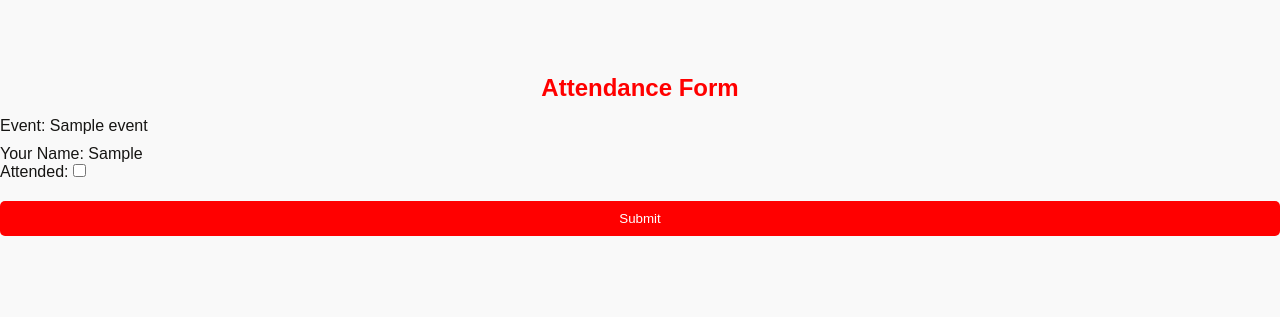
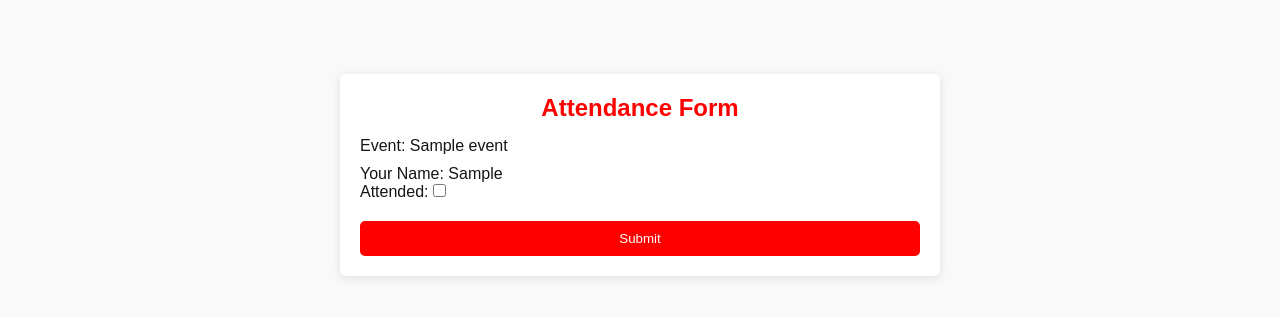
Before and after one commit to JohnPaulCalusor/THESIS, a Django app: page /event/1/attendance_form/ in a window 1280 px wide. Shown: the part 96-413 px from the top of the page. Run offline with Django 5.2, Linux system fonts and the light colour scheme; a user stored in the database is signed in; tables that the repository leaves empty hold one stand-in row (values such as "Sample post"); some libraries are stand-ins or nearby versions.

Commit message:
updated attendance

```diff
--- a/papsas_app/templates/papsas_app/form/attendance_form.html
+++ b/papsas_app/templates/papsas_app/form/attendance_form.html
@@ -19,6 +19,7 @@
             {% endfor %}
         </ul>
     {% endif %}
+    <div class="form-container">
       <h3>Attendance Form</h3>
 
       <p>Event: {{ event.eventName }}</p>
```
